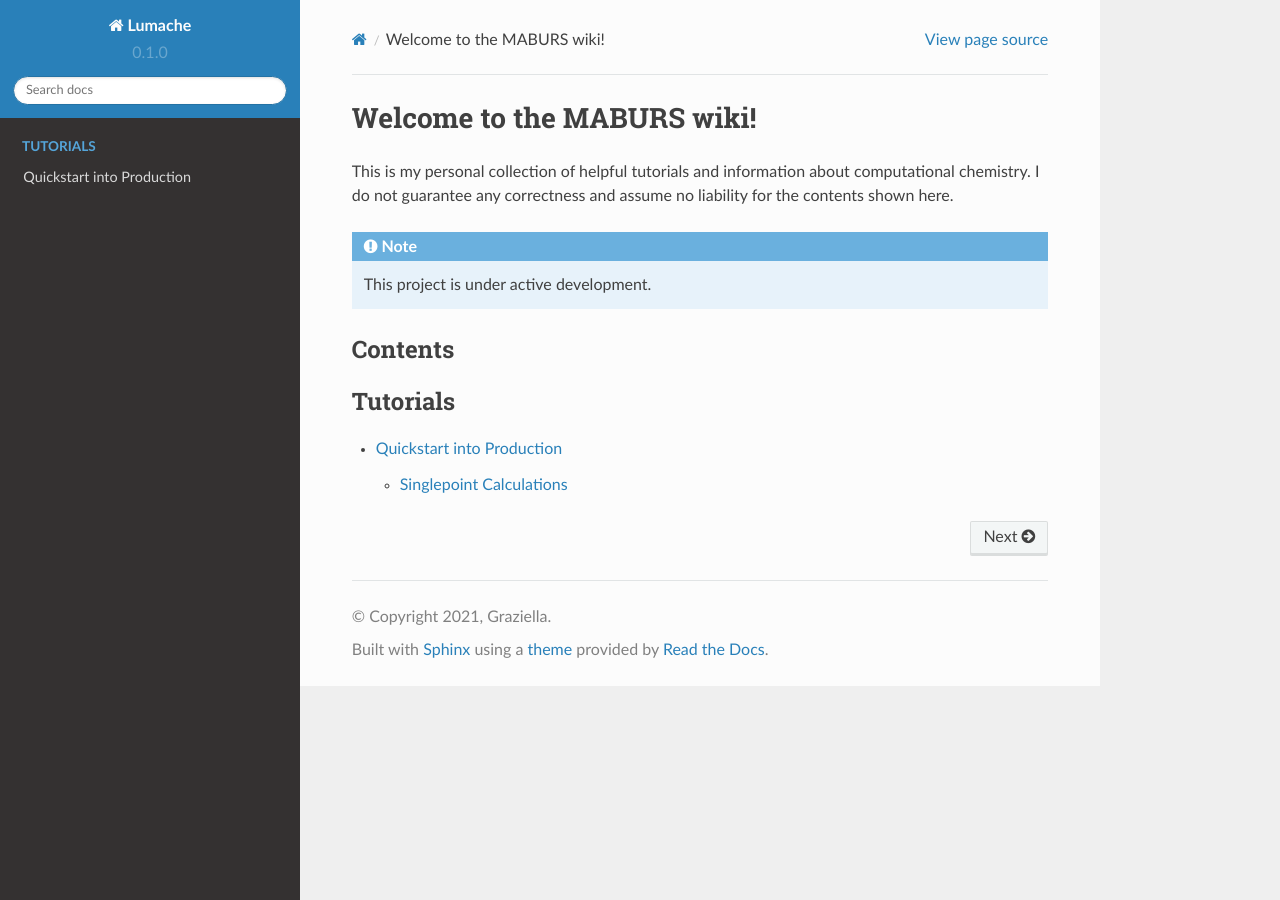
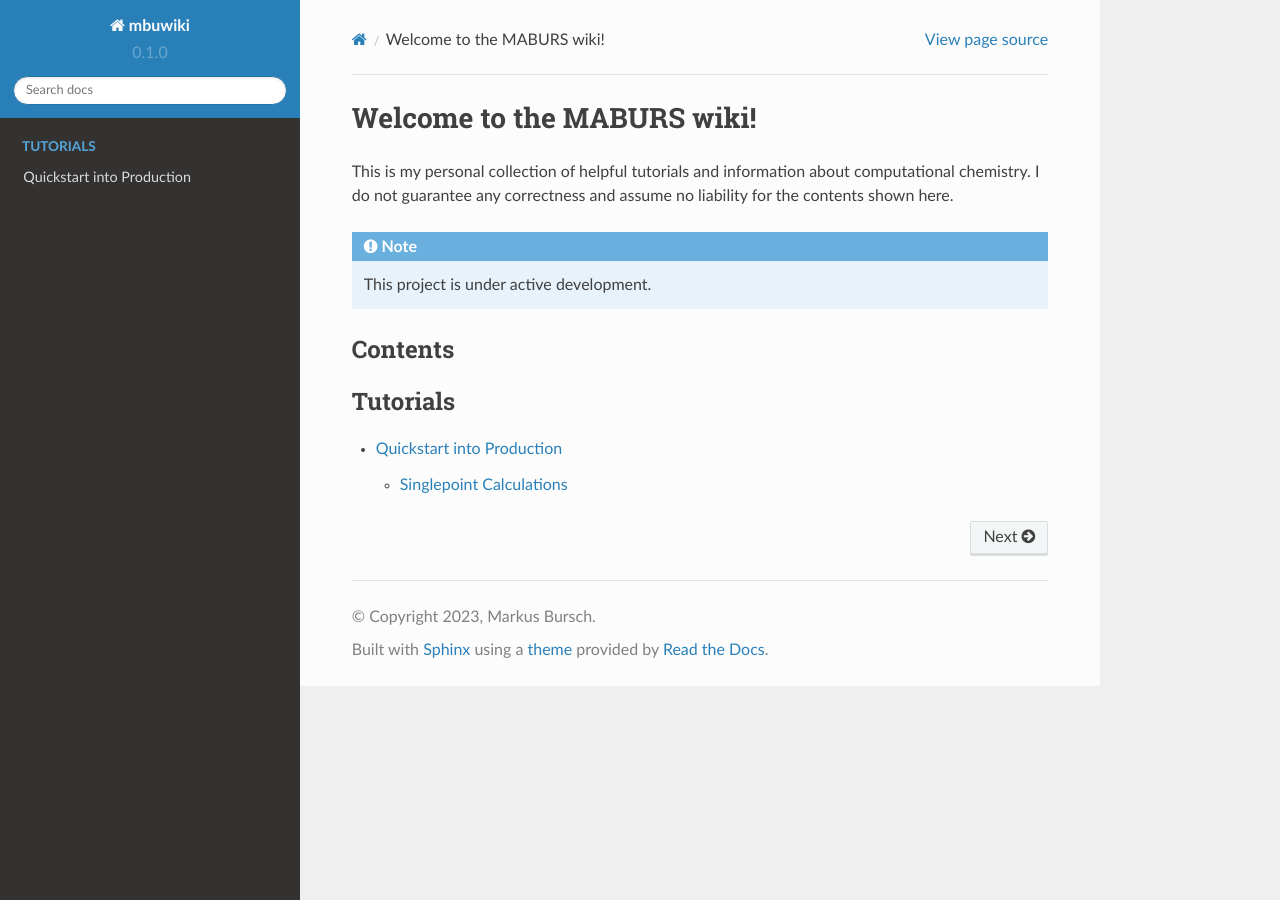
Before and after one commit to maburs/mbuwiki, a Sphinx documentation site: the page built from docs/source/index.rst, in a window 1280 px wide. Built offline with Sphinx 7.4.7 and the Read the Docs theme 2.0.0, drawn with Linux system fonts in a browser that asks for light colours.

Commit message:
Update conf.py

```diff
--- a/docs/source/conf.py
+++ b/docs/source/conf.py
@@ -2,9 +2,9 @@
 
 # -- Project information
 
-project = 'Lumache'
-copyright = '2021, Graziella'
-author = 'Graziella'
+project = 'mbuwiki'
+copyright = '2023, Markus Bursch'
+author = 'Markus Bursch'
 
 release = '0.1'
 version = '0.1.0'
```
